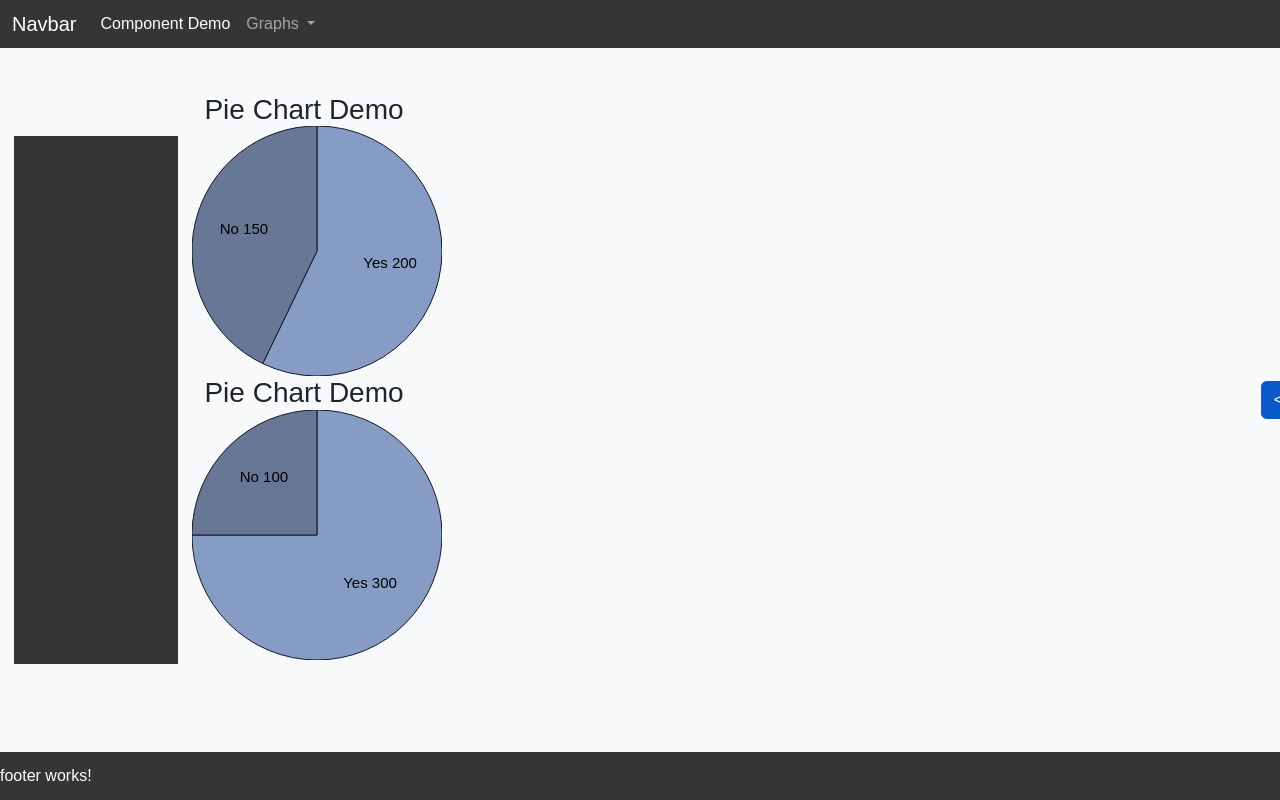
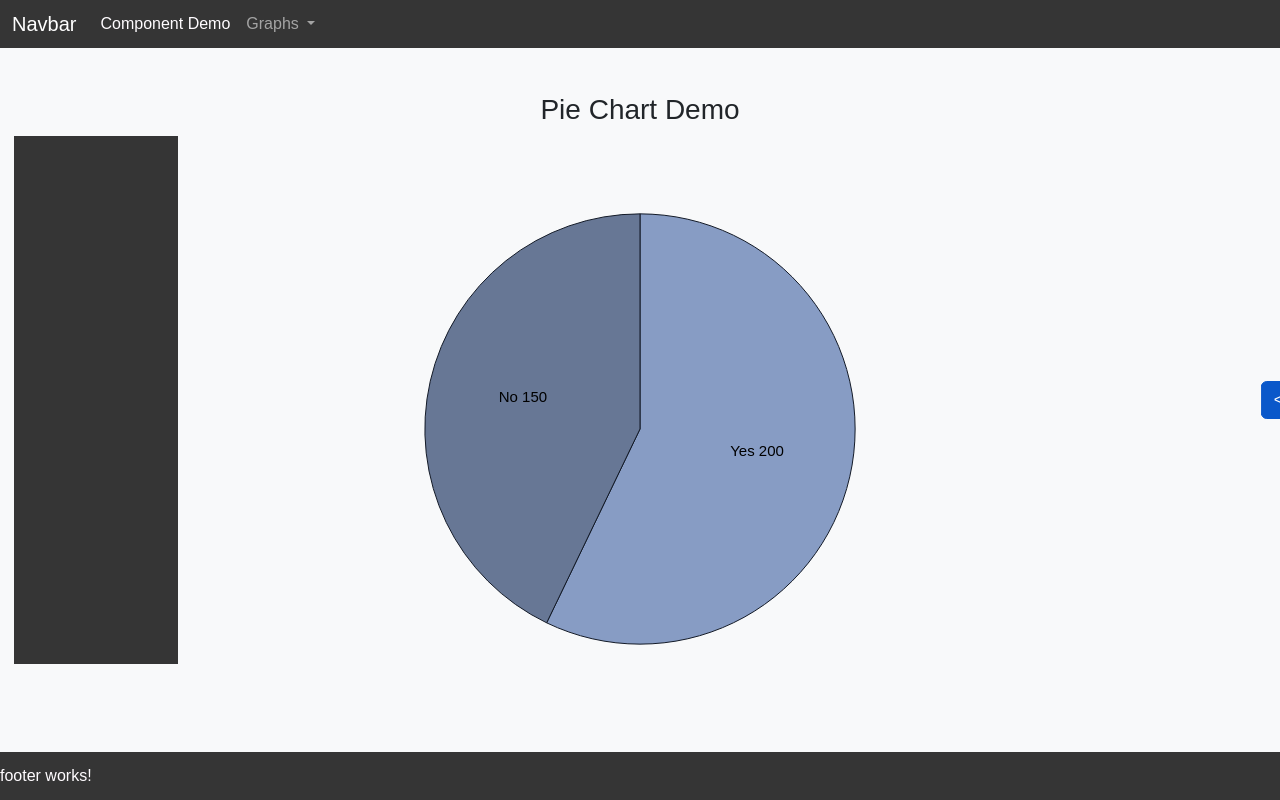
Before and after one commit to lenmahaffey/frontend.angular.material, an Angular app: page /graphs/piechart in a window 1280 px wide. Built offline with nearby package versions, Linux system fonts and the light colour scheme.

Commit message:
pie chart sizing to fill container

```diff
--- a/src/app/areas/graphs/pie-chart-demo/pie-chart-demo.component.scss
+++ b/src/app/areas/graphs/pie-chart-demo/pie-chart-demo.component.scss
@@ -1,3 +1,4 @@
 .pieContainer{
-  width: 25%;
+  width: 100%;
+  height: 100%;
 }
--- a/src/app/shared/d3/pie-chart/pie-chart.component.html
+++ b/src/app/shared/d3/pie-chart/pie-chart.component.html
@@ -1,5 +1,5 @@
-<div class="svgContainer"  #pie>
+<div class="svgContainer" #pie>
   <div class="h3 flexItem">{{title}}</div>
-  <svg  class="flexItem" id="{{ this.id }}"></svg>
+  <svg class="flexItem" id="{{ this.id }}"></svg>
   <div class="flexItem">{{note}}</div>
 </div>
--- a/src/app/shared/d3/pie-chart/pie-chart.component.scss
+++ b/src/app/shared/d3/pie-chart/pie-chart.component.scss
@@ -1,6 +1,7 @@
 .svgContainer{
   display: flex;
   flex-direction: column;
+  height: 100%;
 }
 
 .flexItem{
--- a/src/app/shared/d3/pie-chart/pie-chart.component.ts
+++ b/src/app/shared/d3/pie-chart/pie-chart.component.ts
@@ -15,6 +15,7 @@ export class PieChartComponent implements AfterViewInit{
   width = 250
   height = 250
   svg!: any
+  @ViewChild("pie") pie!: ElementRef
 
   @Input() data: PieChartData[] = []
 
@@ -22,6 +23,11 @@ export class PieChartComponent implements AfterViewInit{
   }
 
   ngAfterViewInit(): void {
+
+    this.width = this.pie.nativeElement.offsetWidth
+    this.height = this.pie.nativeElement.offsetHeight
+    console.log(this.width)
+    console.log(this.height)
     this.drawChart();
   }
 
@@ -30,7 +36,7 @@ export class PieChartComponent implements AfterViewInit{
     .domain(this.data.map(d => d.Name))
     .range(["#c7d3ec", "#a5b8db", "#879cc4", "#677795", "#5a6782"]);
 
-    let radius = Math.min(this.width, this.height) / 2;
+    let radius = (Math.max(this.width, this.height) / 2 - 50) / 1.85;
     // let radius = Math.min(this.width, this.height) / 2 - this.margin;
 
     this.svg = d3.select("#" + this.id)
@@ -39,7 +45,7 @@ export class PieChartComponent implements AfterViewInit{
       .append("g")
       .attr(
         "transform",
-        "translate(" + this.width / 2 + "," + this.height / 2 + ")"
+        "translate(" + this.width / 2 + "," + ((this.height / 2) - 20) + ")"
       );
 
     // Compute the position of each group on the pie:
```
